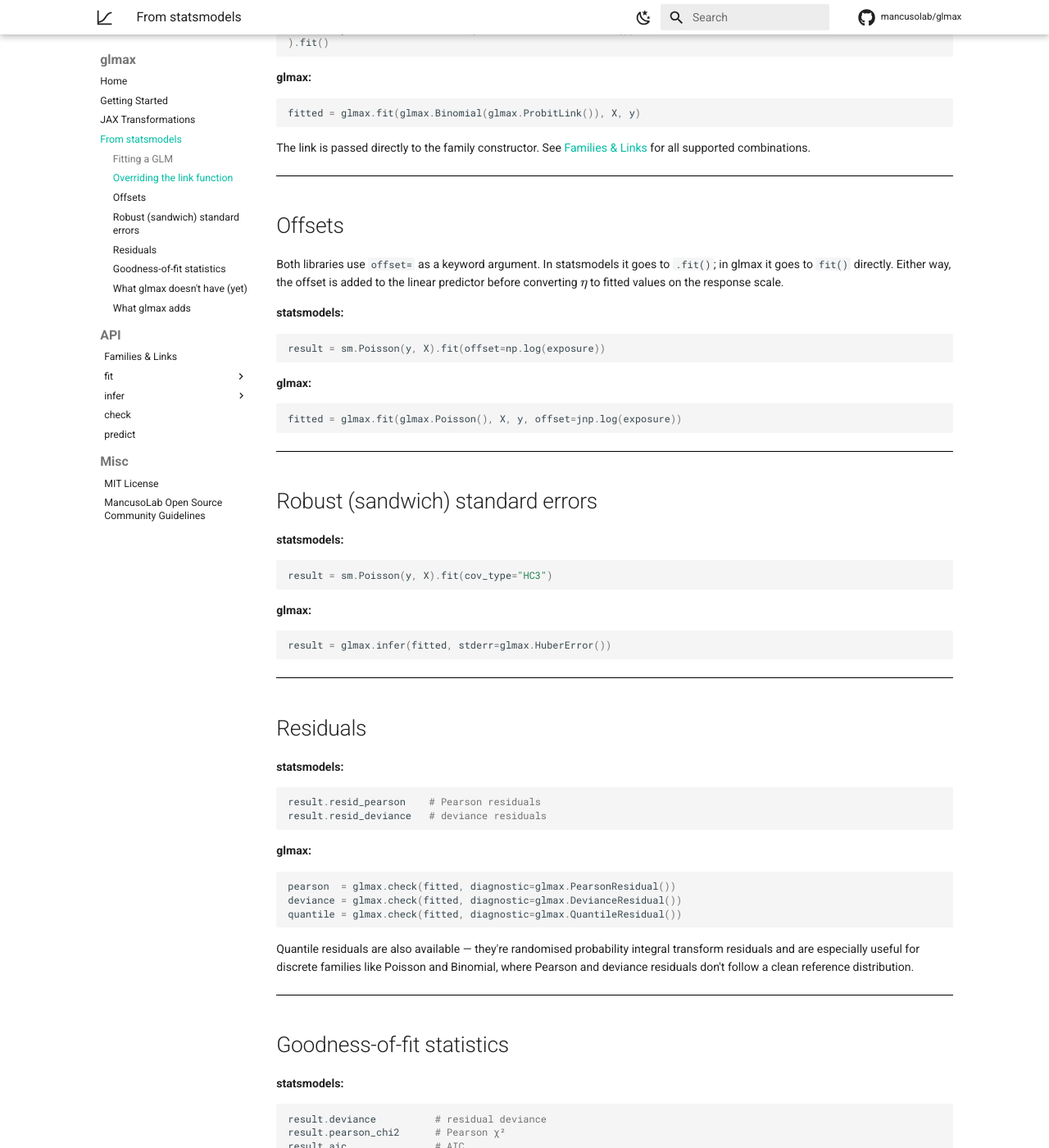
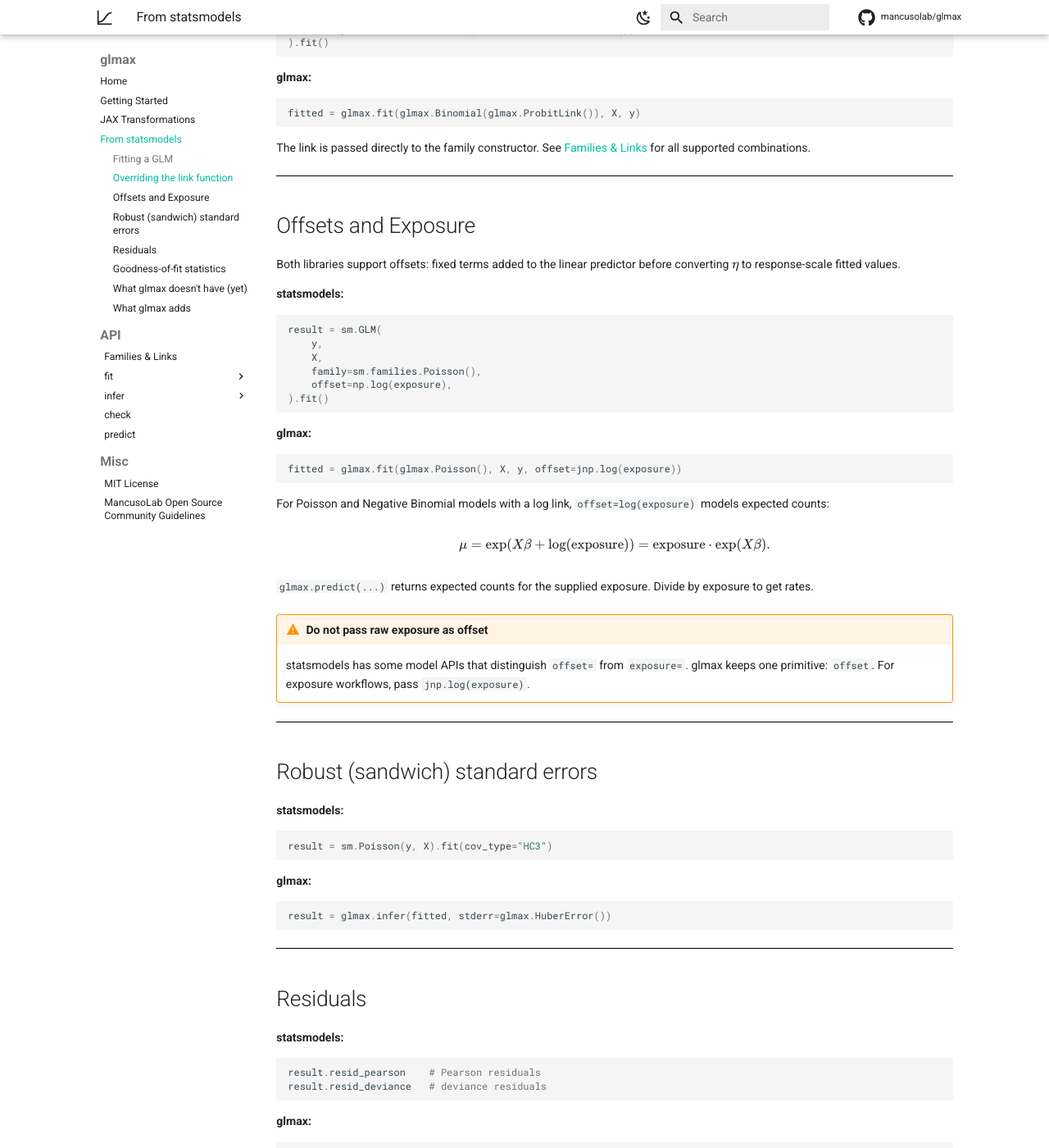
Before and after one commit to mancusolab/glmax, an MkDocs documentation site: the page built from docs/from-statsmodels.md, in a window 1280 px wide and 1400 px high, scrolled down 1466 px. Shown: the whole window at 82% size. Built offline with MkDocs 1.6.1 and Material for MkDocs 9.7.7, drawn with Linux system fonts in a browser that asks for light colours; comment, search, counter and statistics services are not loaded.

Commit message:
Clarify offset exposure workflow

````diff
--- a/docs/from-statsmodels.md
+++ b/docs/from-statsmodels.md
@@ -85,17 +85,20 @@ The link is passed directly to the family constructor. See [Families & Links](ap
 
 ---
 
-## Offsets
+## Offsets and Exposure
 
-Both libraries use `offset=` as a keyword argument. In statsmodels it goes to
-`.fit()`; in glmax it goes to `fit()` directly. Either way, the offset is added
-to the linear predictor before converting $\eta$ to fitted values on the
-response scale.
+Both libraries support offsets: fixed terms added to the linear predictor before
+converting $\eta$ to response-scale fitted values.
 
 **statsmodels:**
 
 ```python
-result = sm.Poisson(y, X).fit(offset=np.log(exposure))
+result = sm.GLM(
+    y,
+    X,
+    family=sm.families.Poisson(),
+    offset=np.log(exposure),
+).fit()
 ```
 
 **glmax:**
@@ -103,6 +106,22 @@ result = sm.Poisson(y, X).fit(offset=np.log(exposure))
 ```python
 fitted = glmax.fit(glmax.Poisson(), X, y, offset=jnp.log(exposure))
 ```
+
+For Poisson and Negative Binomial models with a log link, `offset=log(exposure)`
+models expected counts:
+
+$$
+\mu = \exp(X\beta + \log(\mathrm{exposure}))
+    = \mathrm{exposure} \cdot \exp(X\beta).
+$$
+
+`glmax.predict(...)` returns expected counts for the supplied exposure. Divide by
+exposure to get rates.
+
+!!! warning "Do not pass raw exposure as offset"
+    statsmodels has some model APIs that distinguish `offset=` from `exposure=`.
+    glmax keeps one primitive: `offset`. For exposure workflows, pass
+    `jnp.log(exposure)`.
 
 ---
 
````
Also changed, not shown: docs/api/fit/index.md (+23 -0 lines), docs/api/predict.md (+10 -0 lines), docs/guide.md (+19 -0 lines), 2 other files.
